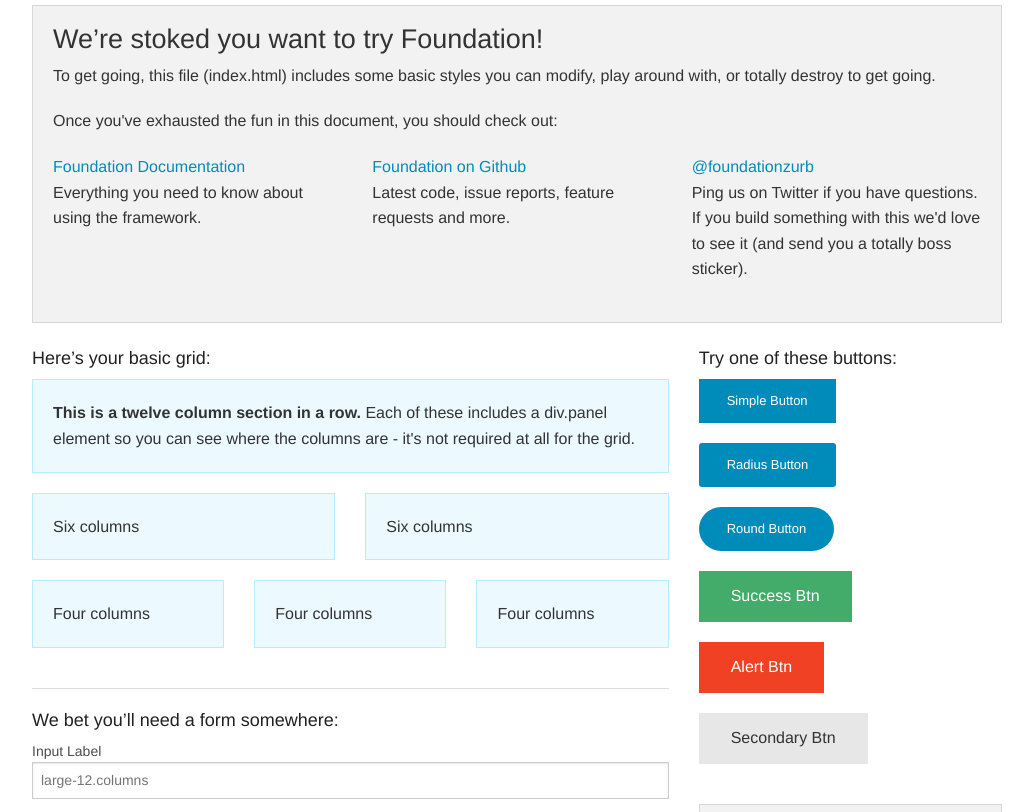
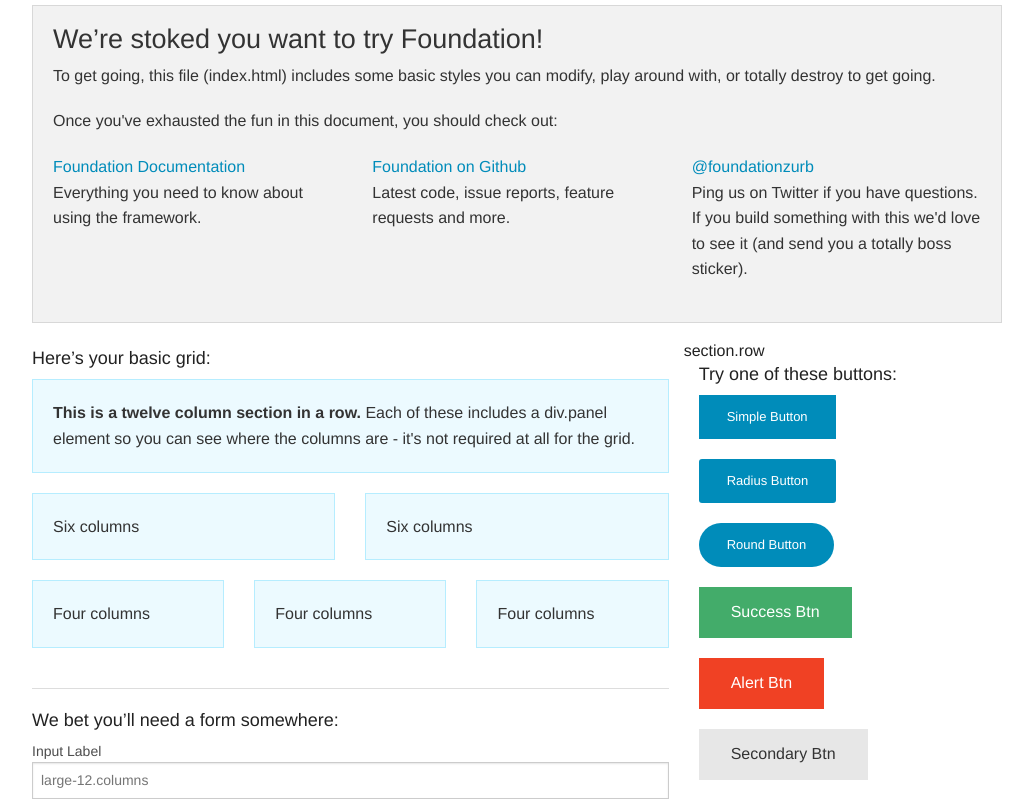
Before and after one commit to avdlr/frontend-profesional, a plain HTML site: page foundation/index.html in a window 1280 px wide. Shown: the part 68-880 px from the top of the page, without its empty margins (123-1156 px from the left). Drawn offline with Linux system fonts and the light colour scheme.

Commit message:
Update index.html

```diff
--- a/foundation/index.html
+++ b/foundation/index.html
@@ -140,6 +140,7 @@
 				  </div>
 				</form>
       </div>
+      section.row
 
       <div class="large-4 medium-4 columns">
 			  <h5>Try one of these buttons:</h5>
```
